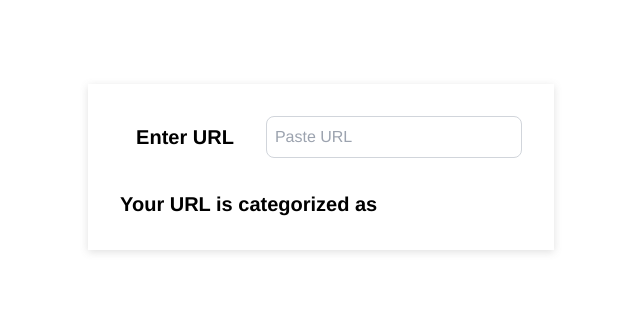
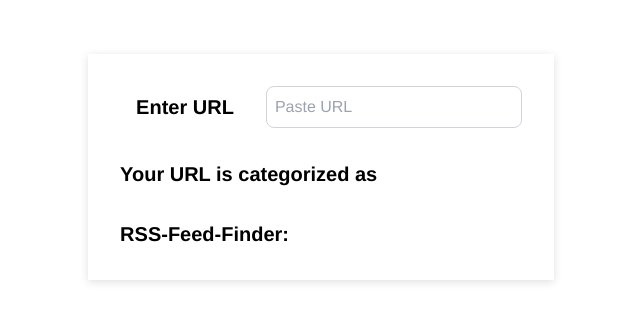
Before and after one commit to gayathri-16/RSS-feed-finder, a Vue app: page / in a window 1280 px wide. Shown: the part 233-554 px from the top of the page, without its empty margins (319-959 px from the left). Built offline with nearby package versions, Linux system fonts and the light colour scheme.

Commit message:
rss feed

```diff
--- a/src/components/HelloWorld.vue
+++ b/src/components/HelloWorld.vue
@@ -15,6 +15,10 @@
 
       <div class="flex flex-col sm:flex-row px-4 items-start justify-start py-4">
         <h4 class="font-bold text-xl">Your URL is categorized as</h4>
+        <p class="text-pink-700 font-bold text-xl pl-0 sm:pl-4">{{ category }}</p>
+      </div>
+      <div class="flex flex-col sm:flex-row px-4 items-start justify-start py-4">
+        <h4 class="font-bold text-xl">RSS-Feed-Finder:</h4>
         <p class="text-pink-700 font-bold text-xl pl-0 sm:pl-4">{{ category }}</p>
       </div>
 
@@ -37,7 +41,9 @@
     return {
       url: '',
       category: '',
-      thumbnail:''
+      thumbnail:'',
+      rss_link:''
+
     };
   },
   methods: {
@@ -58,6 +64,7 @@
         const data = await response.json();
         this.category = data.category;
         this.thumbnail = data.thumbnail;
+        this.rss_link = data.rssFeed;
 
       } catch (error) {
         console.error('Error sending URL:', error);
```
